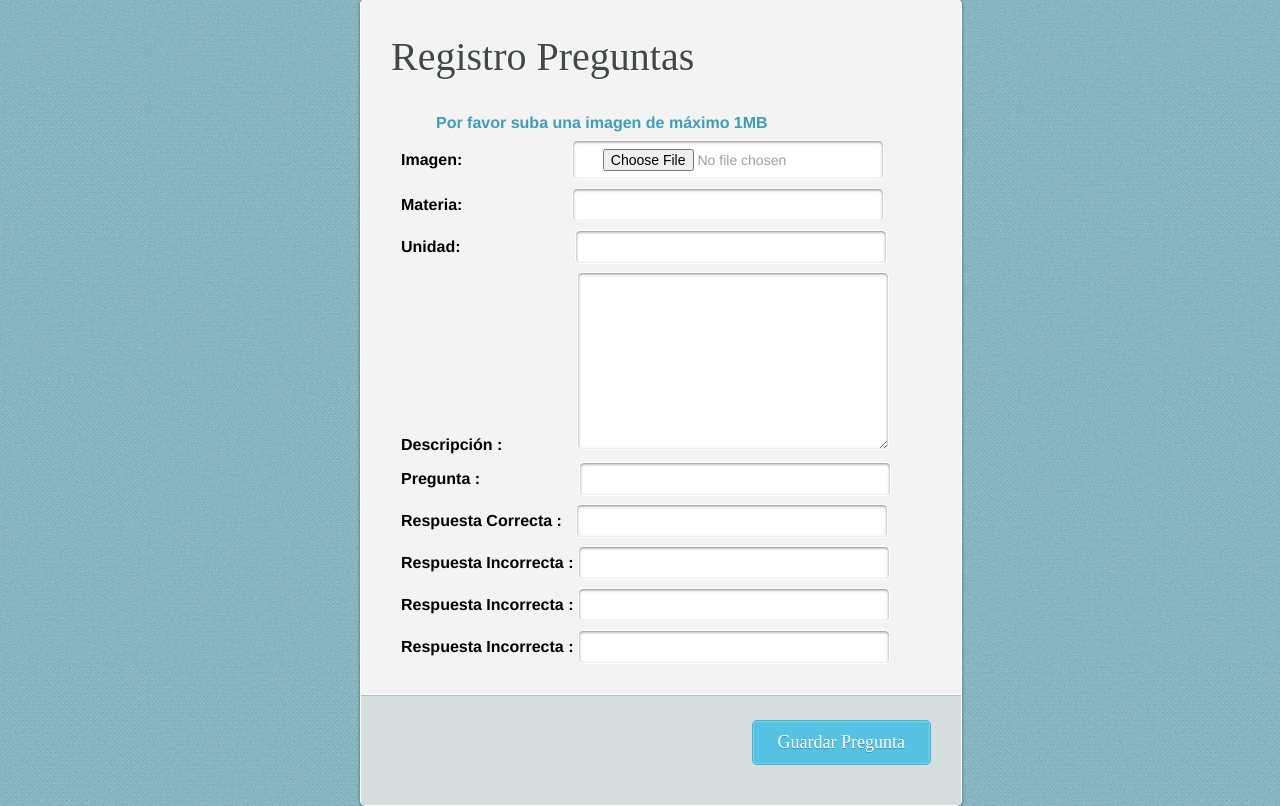
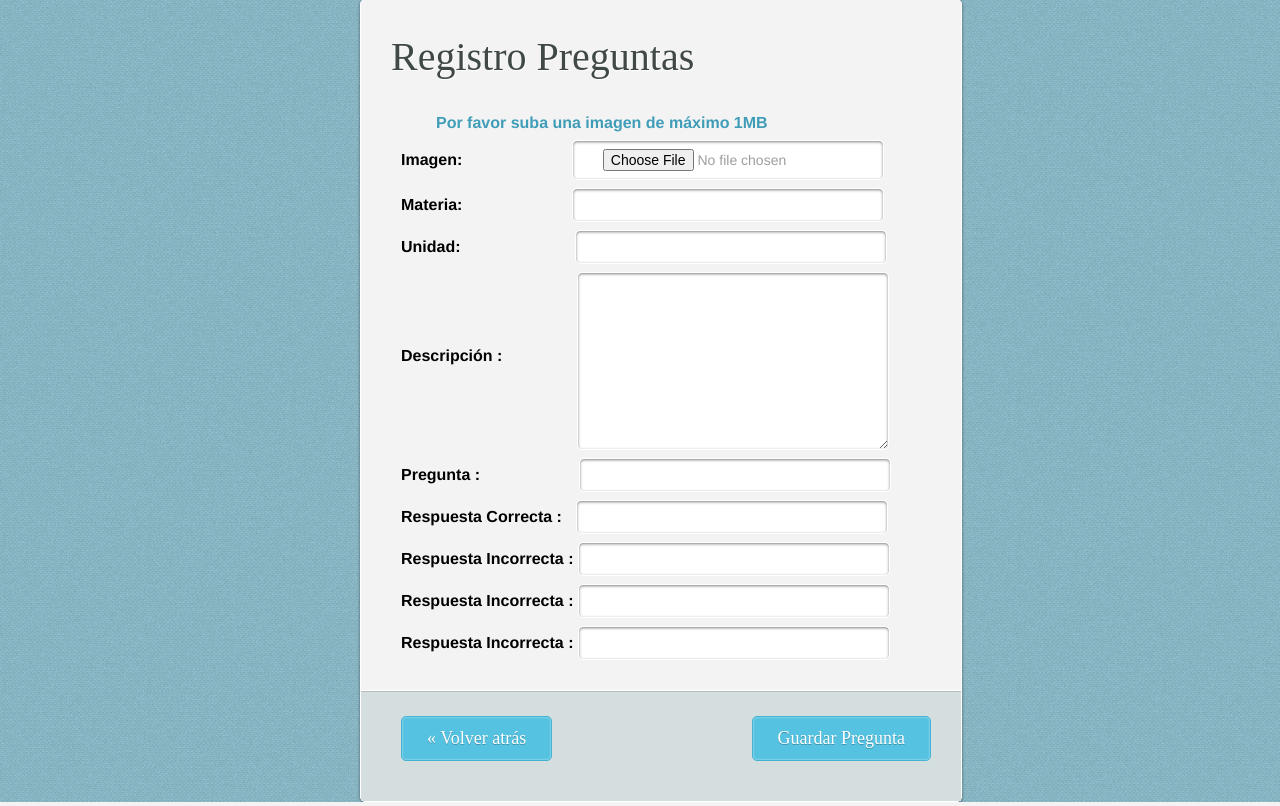
Before and after one commit to gengiscb/proyecto-cuestionario, a PHP site: page /proyecto-cuestionario/RegistroPreguntas.php in a window 1280 px wide. Shown: the part 201-1007 px from the top of the page. Run offline with PHP 8.4, Linux system fonts and the light colour scheme.

Commit message:
BotonRegresar

```diff
--- a/GestorPlantilla.php
+++ b/GestorPlantilla.php
@@ -19,6 +19,13 @@ class GestorPlantilla {
         return $formCerrarSesion;
     }
 
+    public function regresarPagina(){
+        $formRegresar = '<a class="button3" name="btn_regresar"  href="javascript:window.history.back();">&laquo; Volver atr&aacutes</a>';
+
+        return $formRegresar;
+    }
+
+
     public function estilos(){
         $estilos = '<link href="css/Estilos.css" rel="stylesheet" type="text/css" />';
         return $estilos;
--- a/RegistroPreguntas.php
+++ b/RegistroPreguntas.php
@@ -2,9 +2,12 @@
 include_once 'config.inc.php';
 include_once 'sw/DB/ConexionGeneral.php';
 include_once 'ControladorPreguntas.php';
+include_once 'GestorPlantilla.php';
 
-$agregarPregunta= new ControladorPreguntas();
+$agregarPregunta = new ControladorPreguntas();
 $agregarPregunta->agregarPregunta();
+$gestorPlantilla = new GestorPlantilla();
+$gestorPlantilla->regresarPagina();
 ?>
 <!DOCTYPE html>
 <html>
@@ -48,7 +51,7 @@ $agregarPregunta->agregarPregunta();
                                 <input class="input unidad" type="text" name="unidad" id="unidad" value="" />
                             </div>
                             <div class="rowElem">
-                            <label  for="descripcion" style="font-weight: bold"> Descripci&oacuten :</label>
+                                <label  for="descripcion" style="font-weight: bold "> Descripci&oacuten :</label>
                                 <!--<input class="input descipcion" type="text" name="descripcion" id="descripcion" value="" />-->
                                 <TEXTAREA class=" input descipcion" id="descripcion"name="descripcion" rows="10" cols="20"></TEXTAREA>
                             </div>
@@ -78,11 +81,20 @@ $agregarPregunta->agregarPregunta();
                         <div class="footer">
                             <input type="hidden" name="login" value="login"/>
                             <input type="submit"  name="btn_registrar" class="button2"  id="acceder" value="Guardar Pregunta"/>
+                            <?php
+                        echo $gestorPlantilla->regresarPagina();
+                        ?>
                         </div>
 
+
                     </form>
+
+
+
                 </div>
             </div>
+
         </div>
+
     </body>
 </html>
--- a/css/Estilos.css
+++ b/css/Estilos.css
@@ -217,6 +217,7 @@ input[type=checkbox].css-checkbox + label.css-label {
     font-size:15px;
     vertical-align:middle;
     cursor:pointer;
+    text-align: left;
 }
 
 input[type=checkbox].css-checkbox:checked + label.css-label {
--- a/css/buttons.css
+++ b/css/buttons.css
@@ -807,6 +807,7 @@ input.button-tiny, button.button-tiny {
         margin-right: 30px;
 }
 
+
 .button-sesion{
     margin-top: 10px;
     margin-right: 15px;
--- a/css/style.css
+++ b/css/style.css
@@ -59,7 +59,7 @@ body {
 	left: 50%;
 	top: 50%;
 	margin-left: -150px;
-	margin-top: -400px;
+	margin-top: -200px;
 }
 
 /*
@@ -138,7 +138,7 @@ HEADER
 *******************/
 
 .login-form .header {
-	padding: 40px 30px 30px 30px;
+	padding: 20px 30px 30px 30px;
 }
 
 .registro-form .header{
@@ -207,6 +207,7 @@ CONTENT
         width: 250px;
 	padding: 8px 30px;
 
+
 	font-family: "HelveticaNeue-Light", "Helvetica Neue Light", "Helvetica Neue", Helvetica, Arial, "Lucida Grande", sans-serif;
 	font-weight: 400;
 	font-size: 14px;
@@ -221,6 +222,10 @@ CONTENT
 	-moz-box-shadow: inset 0 1px 3px rgba(0,0,0,0.50);
 	-webkit-box-shadow: inset 0 1px 3px rgba(0,0,0,0.50);
         margin-top: 8px;
+}
+
+.registro-form .rowElem .descipcion{
+    vertical-align:  middle;
 }
 
  .registro-form .content .unidad{
@@ -289,12 +294,12 @@ CONTENT
 }
 
 .user-icon {
-	top:115px; /* Positioning fix for slide-in, got lazy to think up of simpler method. */
+	top:95px; /* Positioning fix for slide-in, got lazy to think up of simpler method. */
 	background: rgba(65,72,72,0.75) url(../images/user-icon.png) no-repeat center;
 }
 
 .pass-icon {
-	top:190px;
+	top:170px;
 	background: rgba(65,72,72,0.75) url(../images/pass-icon.png) no-repeat center;
 }
 
@@ -378,6 +383,48 @@ FOOTER
 	-webkit-box-shadow: inset 0 0 2px rgba(256,256,256,0.75);
 }
 
+.registro-form .footer .button3 {
+	float:left;
+	padding: 11px 25px;
+
+	font-family: 'Bree Serif', serif;
+	font-weight: 300;
+	font-size: 18px;
+	color: #fff;
+	text-shadow: 0px 1px 0 rgba(0,0,0,0.25);
+
+	background: #56c2e1;
+	border: 1px solid #46b3d3;
+	border-radius: 5px;
+	cursor: pointer;
+
+	box-shadow: inset 0 0 2px rgba(256,256,256,0.75);
+	-moz-box-shadow: inset 0 0 2px rgba(256,256,256,0.75);
+	-webkit-box-shadow: inset 0 0 2px rgba(256,256,256,0.75);
+}
+
+.button3 {
+	float:left;
+	padding: 11px 25px;
+        margin-left: 10px;
+/*        margin-top: 40px;*/
+
+	font-family: 'Bree Serif', serif;
+	font-weight: 300;
+	font-size: 18px;
+	color: #fff;
+	text-shadow: 0px 1px 0 rgba(0,0,0,0.25);
+
+	background: #00a1cb;
+	border: 1px solid #46b3d3;
+	border-radius: 10px;
+	cursor: pointer;
+
+	box-shadow: inset 0 0 2px rgba(256,256,256,0.75);
+	-moz-box-shadow: inset 0 0 2px rgba(256,256,256,0.75);
+	-webkit-box-shadow: inset 0 0 2px rgba(256,256,256,0.75);
+}
+
 
 
 .login-form .footer .button2:hover, .registro-form .footer .button2:hover {
@@ -388,6 +435,7 @@ FOOTER
 	-moz-box-shadow: inset 0 1px 3px rgba(0,0,0,0.5);
 	-webkit-box-shadow: inset 0 1px 3px rgba(0,0,0,0.5);
 }
+
 
 .login-form .footer .button2:focus, .registro-form .footer .button2:focus {
 	position: relative;
@@ -452,3 +500,8 @@ h4{
     width: 119px;
     background:  #9d9e9e;
 }
+
+
+a{
+ text-decoration:  none;
+}
```
Also changed, not shown: Pregunta.php (+7 -0 lines), listarPreguntas.php (+9 -2 lines), listarPreguntasActivas.php (+10 -1 lines). Lines whose indentation alone changed are shown as unchanged.
